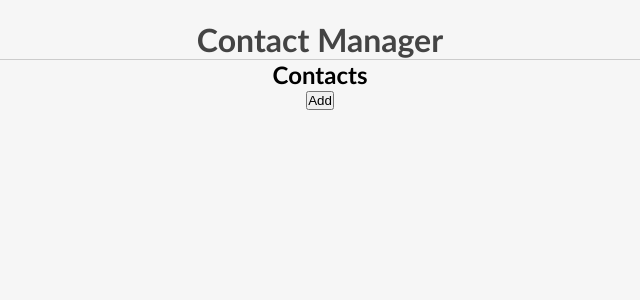
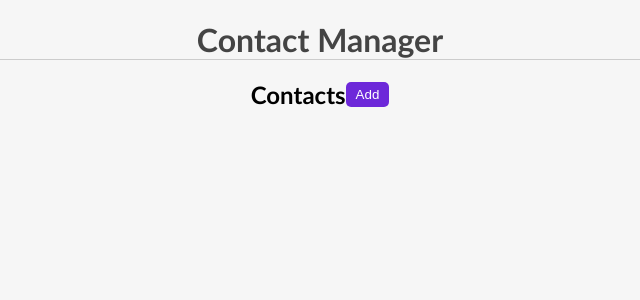
Before and after one commit to EhsanSaraee/contact-manager, a React (Create React App) app: page / in a window 1280 px wide. Shown: the top 300 px of the page, without its empty margins (320-960 px from the left). Built offline with nearby package versions, Linux system fonts and the light colour scheme.

Commit message:
add styles to ContactList component

```diff
--- a/src/Components/ContactList/ContactList.css
+++ b/src/Components/ContactList/ContactList.css
@@ -1,7 +1,30 @@
+.listWrapper {
+   display: flex;
+   justify-content: center;
+}
+
 .contactList {
    display: flex;
    align-items: center;
    flex-direction: column;
+}
+
+.listHeader {
+   display: flex;
+   justify-content: space-between;
+   align-items: center;
+   margin-top: 20px;
+   width: 100%;
+}
+
+.listHeader button {
+   outline: none;
+   cursor: pointer;
+   color: #fff;
+   border: none;
+   background-color: #6d28d9;
+   padding: 5px 10px;
+   border-radius: 5px;
 }
 
 .contactList a {
@@ -10,7 +33,7 @@
 
 .item {
    background-color: #fff;
-   width: 20rem;
+   min-width: 20rem;
    display: flex;
    align-items: center;
    justify-content: space-between;
--- a/src/Components/ContactList/ContactList.jsx
+++ b/src/Components/ContactList/ContactList.jsx
@@ -4,16 +4,22 @@ import './ContactList.css';
 
 const ContactList = ({ contacts, onDelete }) => {
    return (
-      <section className="contactList">
-         <div>
+      <section className="listWrapper">
+         <div className="contactList">
+            <div className="listHeader">
                <h2>Contacts</h2>
                <Link to="/add-contact">
                   <button>Add</button>
                </Link>
             </div>
             {contacts.map((contact) => (
-            <Contact key={contact.id} contact={contact} onDelete={onDelete} />
+               <Contact
+                  key={contact.id}
+                  contact={contact}
+                  onDelete={onDelete}
+               />
             ))}
+         </div>
       </section>
    );
 };
```
Lines whose indentation alone changed are shown as unchanged.
